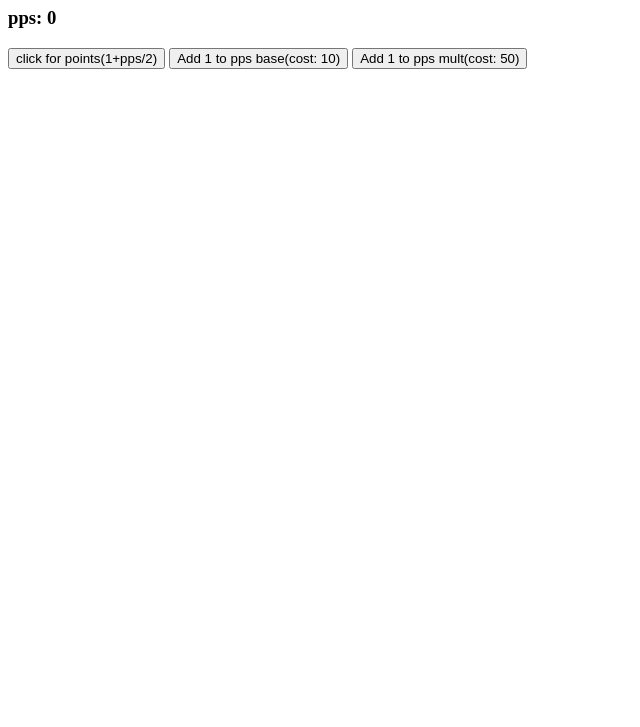
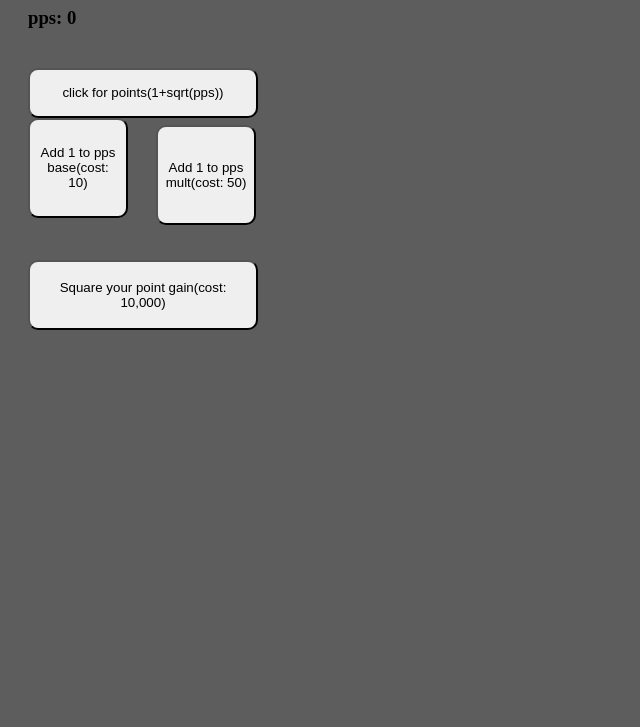
Before and after one commit to jlannes/jlannes.github.io, a plain HTML site: page asd-projects/my-game/index.html in a window 1280 px wide. Shown: the part 73-800 px from the top of the page, without its empty margins (0-640 px from the left). Drawn offline with nearby package versions, Linux system fonts and the light colour scheme.

Commit message:
changes to my copy of prestige tree

```diff
--- a/asd-projects/my-game/index.css
+++ b/asd-projects/my-game/index.css
@@ -1 +1,46 @@
-/* test */
+body {
+    background-color: rgb(93, 93, 93)
+
+}
+#everything {
+    margin: 0px 0px 0px 20px;
+
+}
+#addPoints {
+    position: relative;
+    bottom: 20px;
+    border-radius: 10px;
+    margin: 0px 0px 0px 0px;
+    height: 50px;
+    width: 230px
+}
+
+#buyable1 {
+    position: relative;
+    top: 70px;
+    right: 234px;
+    height: 100px;
+    margin: 0px 0px 0px 0px;
+    width: 100px;
+    border-radius: 10px;
+}
+
+#buyable2 {
+    position: relative;
+    top: 70px;
+    margin: 0px 0px 0px 0px;
+    right:210px;
+    height: 100px;
+    width: 100px;
+    border-radius: 10px;
+}
+
+#upgrade1 {
+    position: relative;
+    top: 190px;
+    right:442px;
+    height: 70px;
+    width: 230px;
+    border-radius: 10px;
+    margin: 0px 0px 0px 0px;
+}
--- a/asd-projects/my-game/index.html
+++ b/asd-projects/my-game/index.html
@@ -9,10 +9,13 @@
     <title>My game</title>
   </head>
   <body>
-    <h1 id="points">points: 0</h1>
+    <div id="everything">
+    <h1 id="points">Points: 0</h1>
     <h3 id="pps">pps: 0</h3>
-    <button onclick="addPoints()">click for points(1+pps/2)</button>
-    <button onclick="upgrade1Click()" id="upgrade1">Add 1 to pps base(cost: 10)</button>
-    <button onclick="upgrade2Click()" id="upgrade2">Add 1 to pps mult(cost: 50)</button>
+    <button onclick="addPoints()" id="addPoints">click for points(1+sqrt(pps))</button>
+    <button onclick="buyable1Click()" id="buyable1">Add 1 to pps base(cost: 10)</button>
+    <button onclick="buyable2Click()" id="buyable2">Add 1 to pps mult(cost: 50)</button>
+    <button onclick="upgrade1Click()" id="upgrade1">Square your point gain(cost: 10,000)</button>
+    </div>
   </body>
 </html>
--- a/asd-projects/my-game/index.js
+++ b/asd-projects/my-game/index.js
@@ -7,6 +7,7 @@ var tickrate = 0
 var ppsBase = 0
 var ppsMult = 1
 var ppsTotal = 0
+var ppsSquare = false
 
 //upgrades
 var upg1Cost = 10
@@ -22,45 +23,59 @@ function update() {
 }
 
 function updatePointAmount() {
-    points += (ppsBase*ppsMult)/150
+    points += (ppsBase*ppsMult)/151
     $("#pps").text("pps: " + ppsTotal)
 }
 
 function addPoints() {
-    points += 1 + ppsTotal/2
+    points += 1 + Math.sqrt(ppsTotal)
     updatePointCounter(points)
 }
 
-function upgrade1Click() {
+function buyable1Click() {
     if(points >= upg1Cost) {
         points -= upg1Cost
         upg1Cost += 10
+        convertToScientific(upg1Cost)
         ppsBase += 1
         $("#pps").text("pps: " + ppsTotal)
-        $("#upgrade1").text("Add 1 to pps base(cost: " + upg1Cost + ")")
+        $("#buyable1").text("Add 1 to pps base(cost: " + upg1Cost + ")")
     }
 }
 
-function upgrade2Click() {
+function buyable2Click() {
     if(points >= upg2Cost) {
         points -= upg2Cost
         upg2Cost *= 2
+        convertToScientific(upg2Cost)
         ppsMult += 1
         $("#pps").text("pps: " + ppsTotal)
-        $("#upgrade2").text("Add 1 to pps mult(cost: " + upg2Cost + ")")
+        $("#buyable2").text("Add 1 to pps mult(cost: " + upg2Cost + ")")
+    }
+}
+
+function upgrade1Click() {
+    if(points >= upg2Cost) {
+        points -= upg2Cost
+        ppsSquare = true
+        $("#pps").text("pps: " + ppsTotal)
+        $("#buyable2").text("Add 1 to pps mult(cost: " + upg2Cost + ")")
     }
 }
 
 function ppsTotalChange() {
     ppsTotal = ppsBase*ppsMult
+    convertToScientific(ppsTotal)
 }
 
 // helper functions
 function updatePointCounter() {
     pointTemp = Math.floor(points)
+    convertToScientific(pointTemp)
+    $("#points").text("Points: " + pointTemp)
+}
+function convertToScientific(num) {
     if(pointTemp >= 1000000) {
-        pointTemp = pointTemp.toExponential(2)
+        num = num.toExponential(2)
     }
-    console.log(pointTemp)
-    $("#points").text("points: " + pointTemp)
 }
```
Also changed, not shown: asd-projects/pong/index.js (+6 -11 lines).
